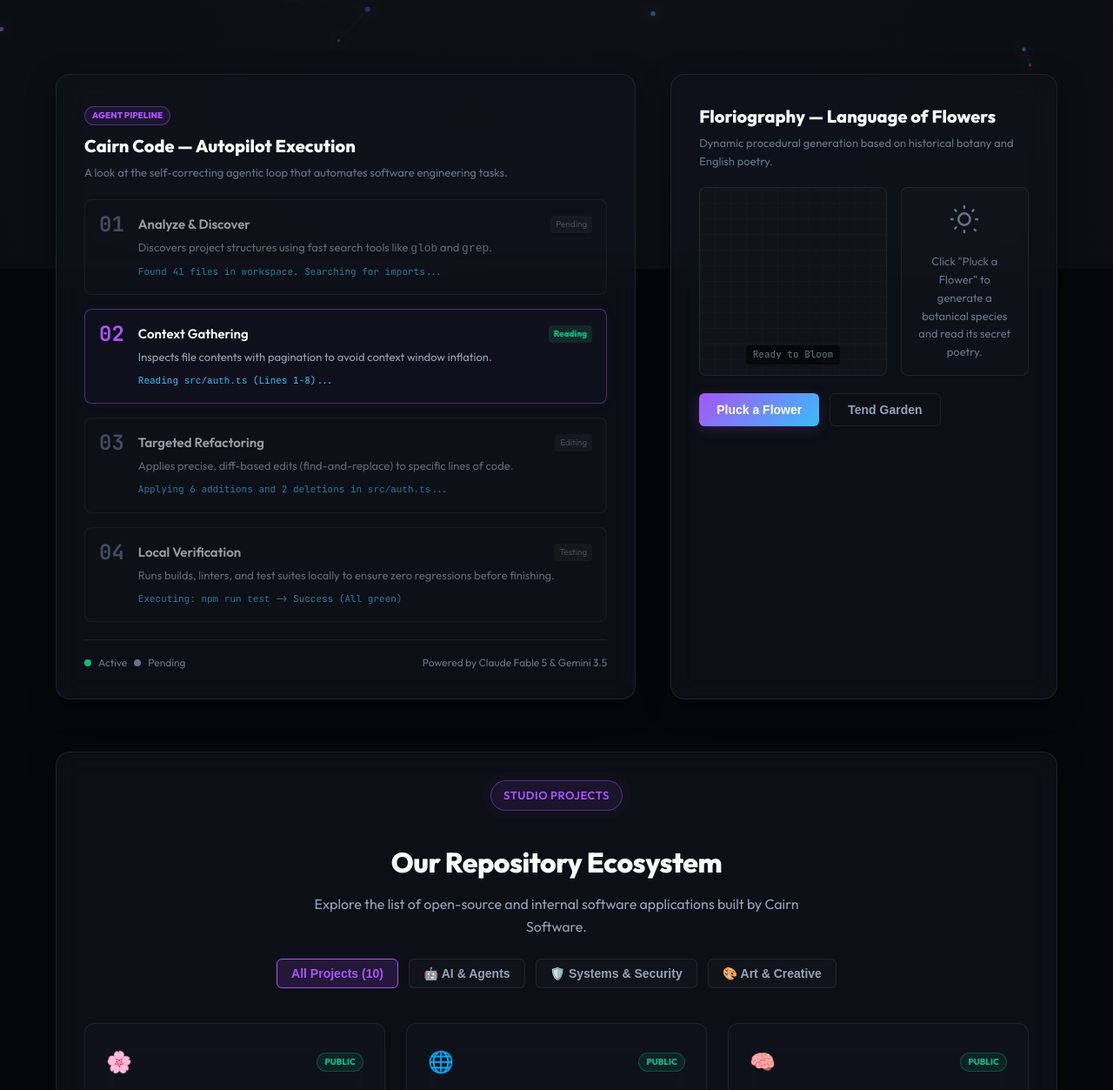
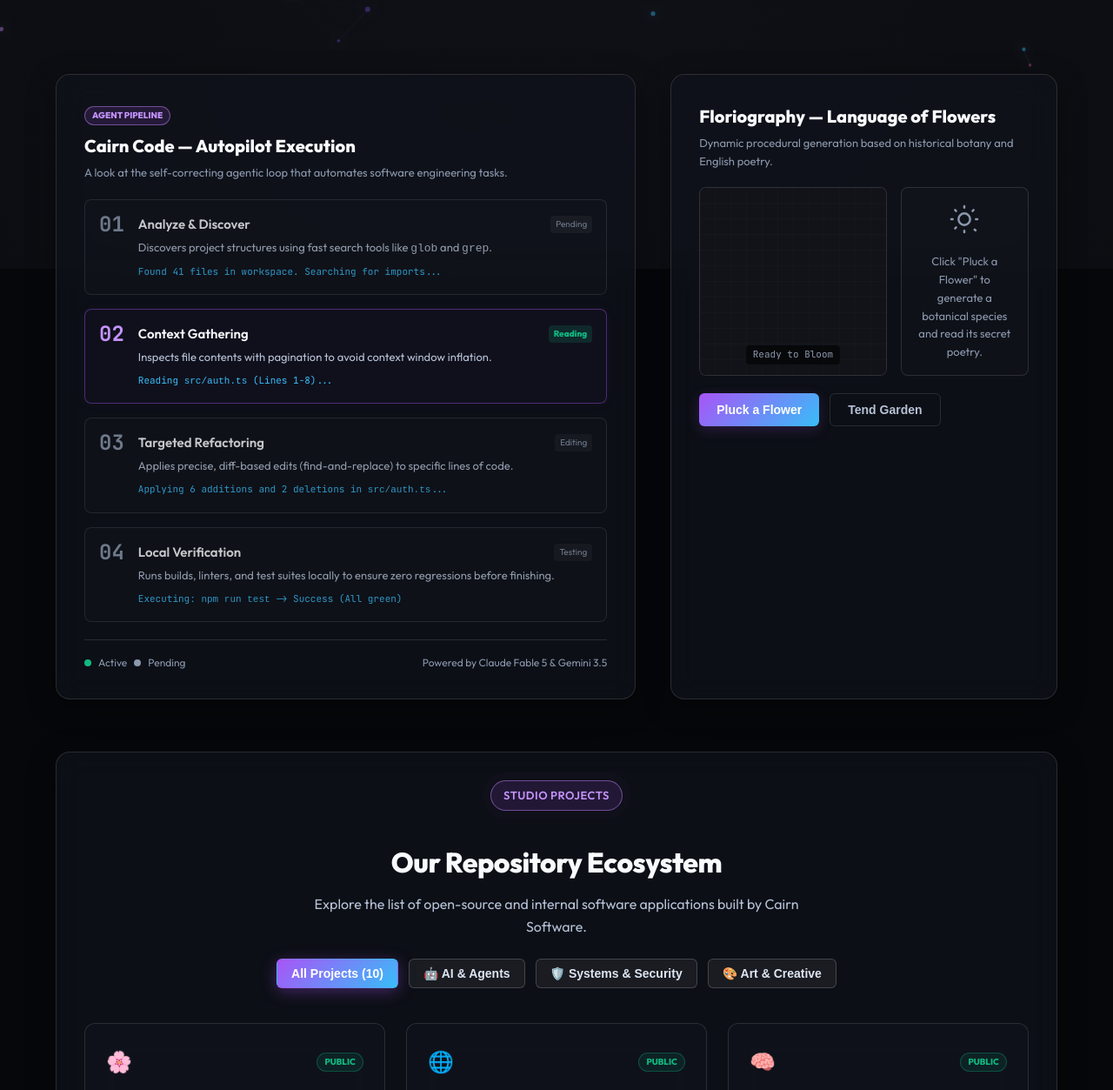
Before and after one commit to Cairn/cairn.github.io, a website built with Vite: page index.html in a window 1280 px wide. Shown: the part 491-1744 px from the top of the page at 87% size. Built offline with nearby package versions, Linux system fonts and the light colour scheme.

Commit message:
style(site): improve text and control contrast against dark background
Brighten the hero title gradient, body and muted text tokens, card
borders, and purple accent text. Make the active project filter tab a
solid gradient with white text and give inactive tabs visible fills.

```diff
--- a/src/style.css
+++ b/src/style.css
@@ -9,13 +9,14 @@
   --bg-deep: #06070a;
   --bg-card: rgba(17, 19, 28, 0.7);
   --border-glow: rgba(168, 85, 247, 0.2);
-  --border-dim: rgba(255, 255, 255, 0.08);
+  --border-dim: rgba(255, 255, 255, 0.12);
 
-  --text-main: #94a3b8;
+  --text-main: #b6c2d6;
   --text-bright: #f8fafc;
-  --text-muted: #64748b;
+  --text-muted: #8b98ad;
 
   --primary: #a855f7;
+  --primary-bright: #c493fc;
   --primary-glow: rgba(168, 85, 247, 0.4);
   --sky: #38bdf8;
   --sky-glow: rgba(56, 189, 248, 0.4);
@@ -159,10 +160,10 @@
 .badge {
   display: inline-block;
   padding: 6px 14px;
-  background: rgba(168, 85, 247, 0.1);
-  border: 1px solid var(--primary-glow);
+  background: rgba(168, 85, 247, 0.14);
+  border: 1px solid rgba(192, 132, 252, 0.5);
   border-radius: 9999px;
-  color: var(--primary);
+  color: var(--primary-bright);
   font-size: 13px;
   font-weight: 600;
   margin-bottom: 24px;
@@ -178,8 +179,9 @@
   color: var(--text-bright);
   margin-bottom: 24px;
   letter-spacing: -1.5px;
-  background: linear-gradient(135deg, #fff 30%, var(--text-main) 70%, var(--primary) 100%);
+  background: linear-gradient(120deg, #ffffff 0%, #eef2ff 55%, #d8b4fe 100%);
   -webkit-background-clip: text;
+  background-clip: text;
   -webkit-text-fill-color: transparent;
 }
 
@@ -304,7 +306,7 @@
 
 .tab-btn.active {
   background: #090a0f;
-  color: var(--primary);
+  color: var(--primary-bright);
   border-bottom: 2px solid var(--primary);
   font-weight: 600;
 }
@@ -383,7 +385,7 @@
 }
 
 .prompt-symbol {
-  color: var(--primary);
+  color: var(--primary-bright);
   font-family: var(--font-mono);
   font-size: 13px;
   font-weight: bold;
@@ -454,7 +456,7 @@
 
 .file-item.file.active {
   background: rgba(168, 85, 247, 0.15);
-  color: var(--primary);
+  color: var(--primary-bright);
   font-weight: bold;
 }
 
@@ -557,7 +559,7 @@
 .sugg-btn:hover {
   background: rgba(168, 85, 247, 0.1);
   border-color: var(--primary-glow);
-  color: var(--primary);
+  color: var(--primary-bright);
 }
 
 .terminal-metrics {
@@ -991,9 +993,9 @@
   font-size: 10px;
   font-weight: bold;
   text-transform: uppercase;
-  color: var(--primary);
-  background: rgba(168, 85, 247, 0.1);
-  border: 1px solid var(--primary-glow);
+  color: var(--primary-bright);
+  background: rgba(168, 85, 247, 0.14);
+  border: 1px solid rgba(192, 132, 252, 0.5);
   padding: 2px 8px;
   border-radius: 9999px;
   margin-bottom: 8px;
@@ -1014,7 +1016,7 @@
   border-radius: 8px;
   padding: 16px;
   transition: var(--transition);
-  opacity: 0.6;
+  opacity: 0.78;
 }
 
 .pipeline-step.active {
@@ -1033,7 +1035,7 @@
 }
 
 .pipeline-step.active .step-num {
-  color: var(--primary);
+  color: var(--primary-bright);
 }
 
 .step-content {
@@ -1142,11 +1144,11 @@
 }
 
 .filter-tab {
-  background: rgba(255, 255, 255, 0.02);
-  border: 1px solid var(--border-dim);
+  background: rgba(255, 255, 255, 0.06);
+  border: 1px solid rgba(255, 255, 255, 0.18);
   padding: 8px 16px;
   border-radius: 6px;
-  color: var(--text-main);
+  color: #dde5f0;
   font-weight: 600;
   font-size: 14px;
   cursor: pointer;
@@ -1154,14 +1156,16 @@
 }
 
 .filter-tab:hover {
-  background: rgba(255, 255, 255, 0.05);
+  background: rgba(255, 255, 255, 0.12);
+  border-color: rgba(255, 255, 255, 0.35);
   color: var(--text-bright);
 }
 
 .filter-tab.active {
-  background: rgba(168, 85, 247, 0.15);
-  border-color: var(--primary);
-  color: var(--primary);
+  background: linear-gradient(135deg, var(--primary), var(--sky));
+  border-color: transparent;
+  color: #ffffff;
+  box-shadow: 0 4px 18px rgba(168, 85, 247, 0.35);
 }
 
 .projects-grid {
```
